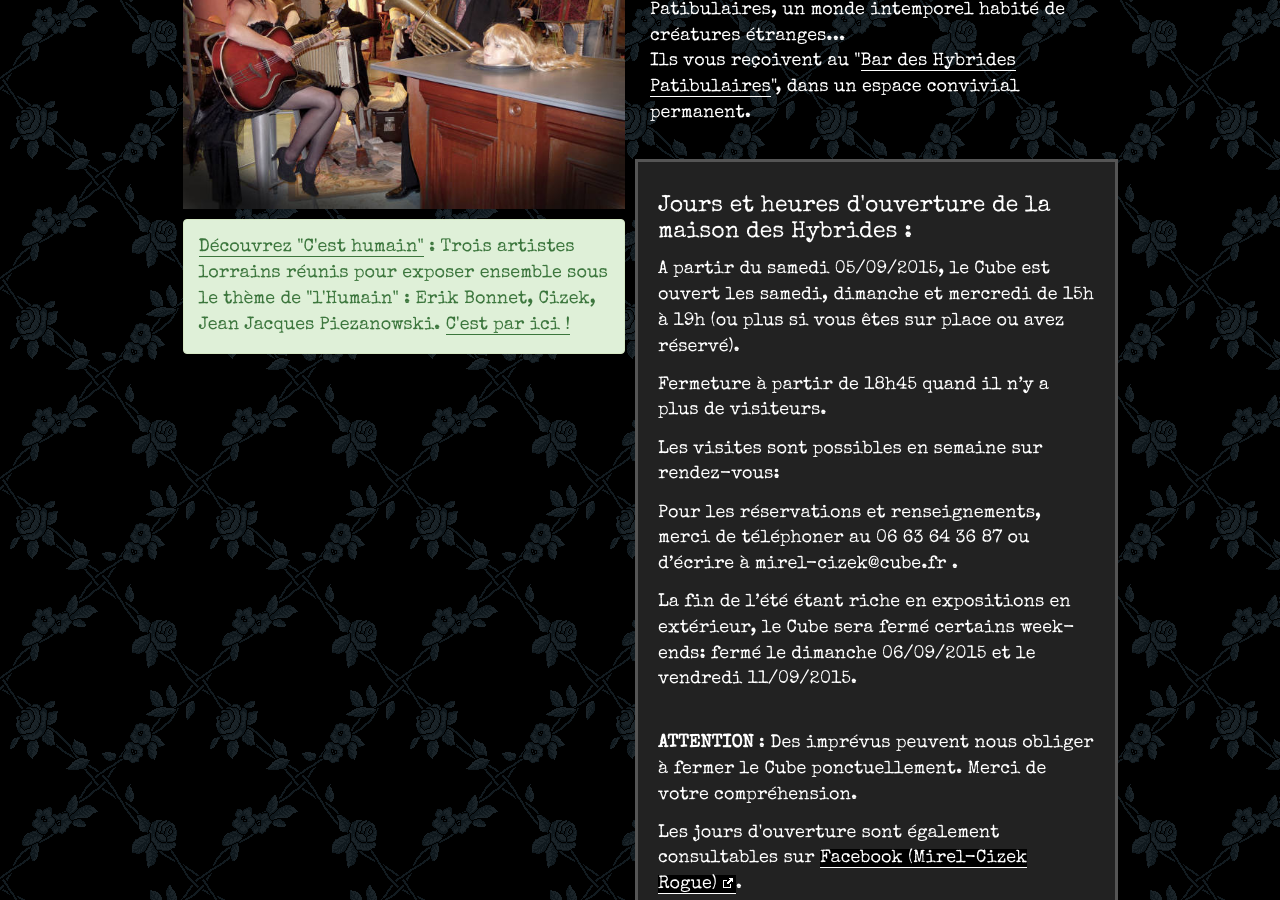
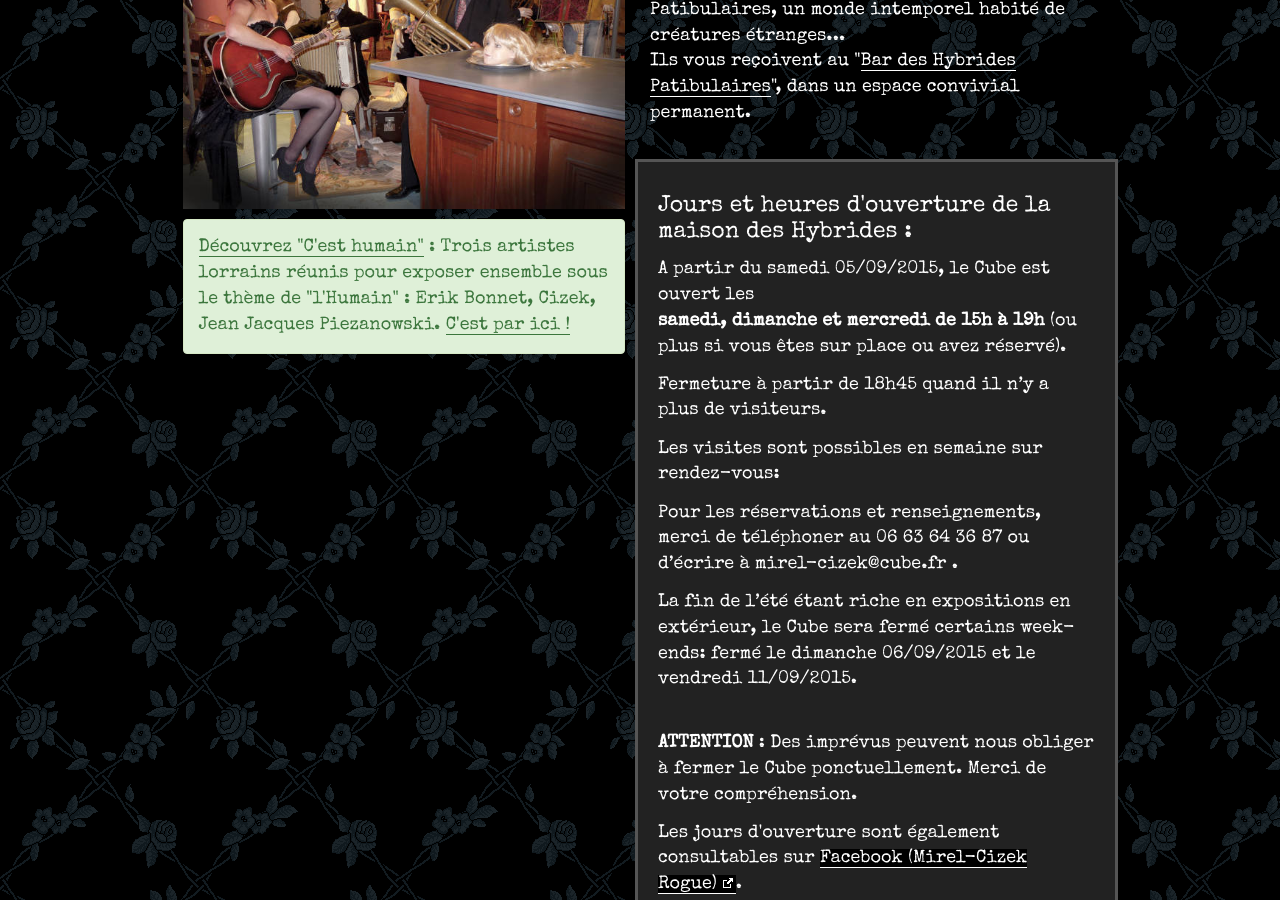
Before and after one commit to le-cube/le-cube.github.io, a Jekyll site: the page built from index.html, in a window 1280 px wide and 900 px high, scrolled down 317 px. Built offline with Jekyll 4.4.1, drawn with Linux system fonts in a browser that asks for light colours.

```diff
--- a/_includes/_horaires.html
+++ b/_includes/_horaires.html
@@ -1,8 +1,8 @@
 <div class="row">
     <div class="col-md-12 horaires">
         <h4>Jours et heures d'ouverture de la maison des Hybrides :</h4>
-        <p>A partir du samedi 05/09/2015, le Cube est ouvert les samedi, dimanche et mercredi
-de 15h à 19h (ou plus si vous êtes sur place ou avez réservé). </p>
+        <p>A partir du samedi 05/09/2015, le Cube est ouvert les <br><strong> samedi, dimanche et mercredi
+de 15h à 19h </strong> (ou plus si vous êtes sur place ou avez réservé). </p>
 <p></p>Fermeture à partir de 18h45 quand il n’y a plus de visiteurs. </p>
 
 <p>Les visites sont possibles en semaine sur rendez-vous:</p>
```
